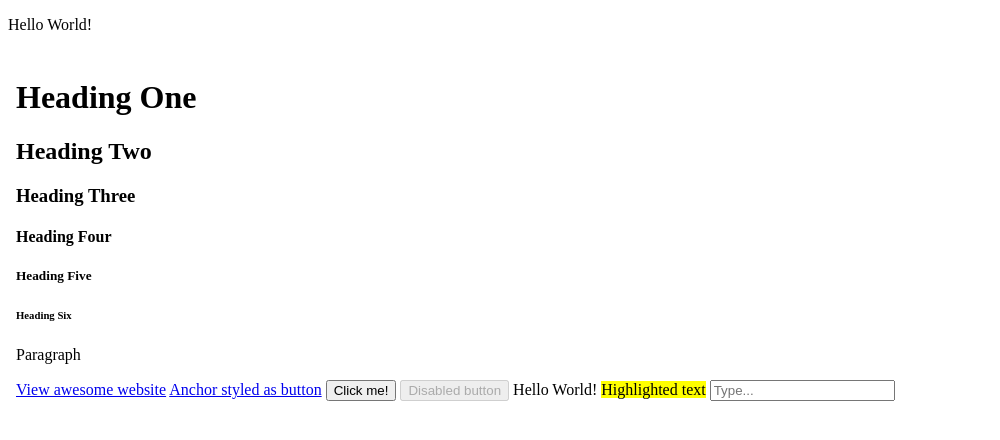
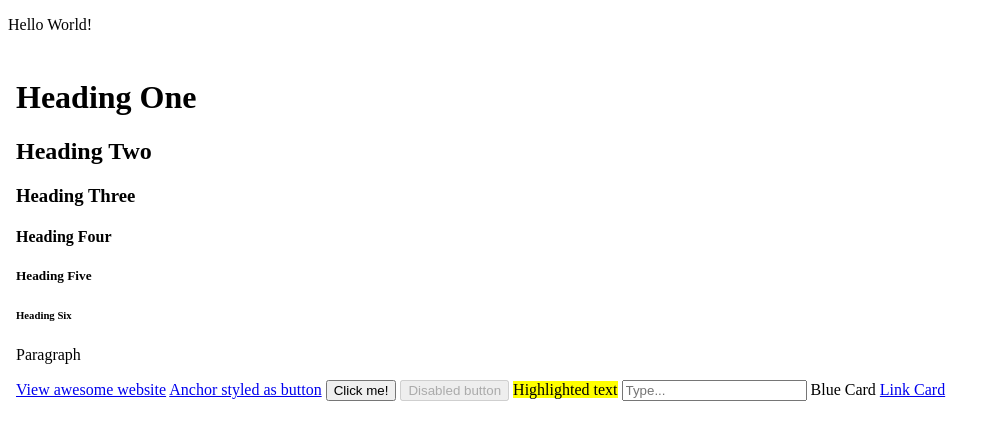
Before and after one commit to ghostdevv/ghostsui, a Svelte app in the folder dev/: page / in a window 1280 px wide. Shown: the top 440 px of the page, without its empty margins (0-1000 px from the left). Built offline with nearby package versions, Linux system fonts and the light colour scheme.

Commit message:
dev: cards

```diff
--- a/dev/src/App.svelte
+++ b/dev/src/App.svelte
@@ -27,9 +27,10 @@
 
     <button disabled>Disabled button</button>
 
-    <card> Hello World! </card>
-
     <mark>Highlighted text</mark>
 
     <input type="text" placeholder="Type..." />
+
+    <card class="blue"> Blue Card </card>
+    <a class="card" href="#"> Link Card</a>
 </div>
```
